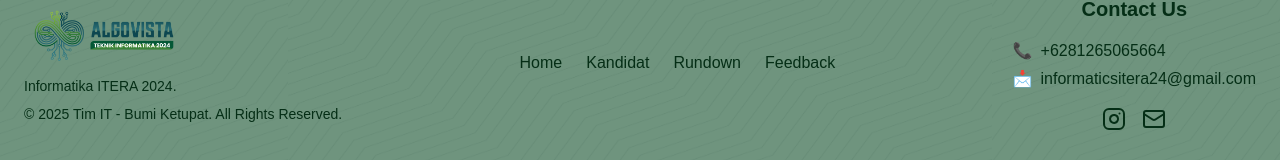
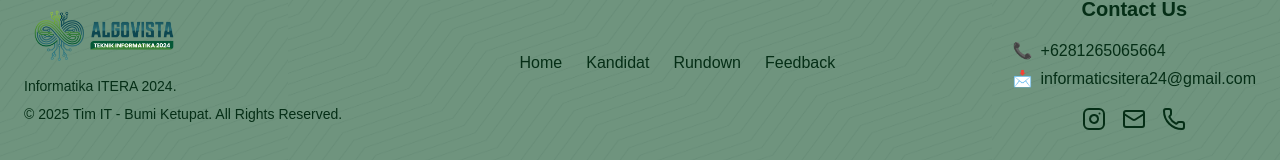
Before and after one commit to afnImadurrosyad/pemiket-app, a Next.js app: page / in a window 1280 px wide. Shown: the part 2623-2783 px from the top of the page. Built offline with nearby package versions, Linux system fonts and the light colour scheme; no server answers; the database is empty.

Commit message:
fix bug -- whatsapp button

```diff
--- a/components/Footer.jsx
+++ b/components/Footer.jsx
@@ -1,5 +1,5 @@
 import { motion } from 'framer-motion';
-import { Instagram, Mail } from 'lucide-react'; // Pakai ikon dari Lucide
+import { Instagram, Mail, Phone } from 'lucide-react'; // Tambahkan ikon WhatsApp
 import Link from 'next/link';
 
 export default function Footer() {
@@ -79,6 +79,16 @@ export default function Footer() {
               whileHover={{ scale: 1.2 }}>
               <Mail />
             </motion.a>
+
+            {/* WhatsApp Link */}
+            <motion.a
+              href='https://wa.me/6285337400409'
+              target='_blank'
+              rel='noopener noreferrer'
+              className='text-2xl hover:text-white transition ease-out duration-200'
+              whileHover={{ scale: 1.2 }}>
+              <Phone />
+            </motion.a>
           </div>
         </div>
       </div>
```
